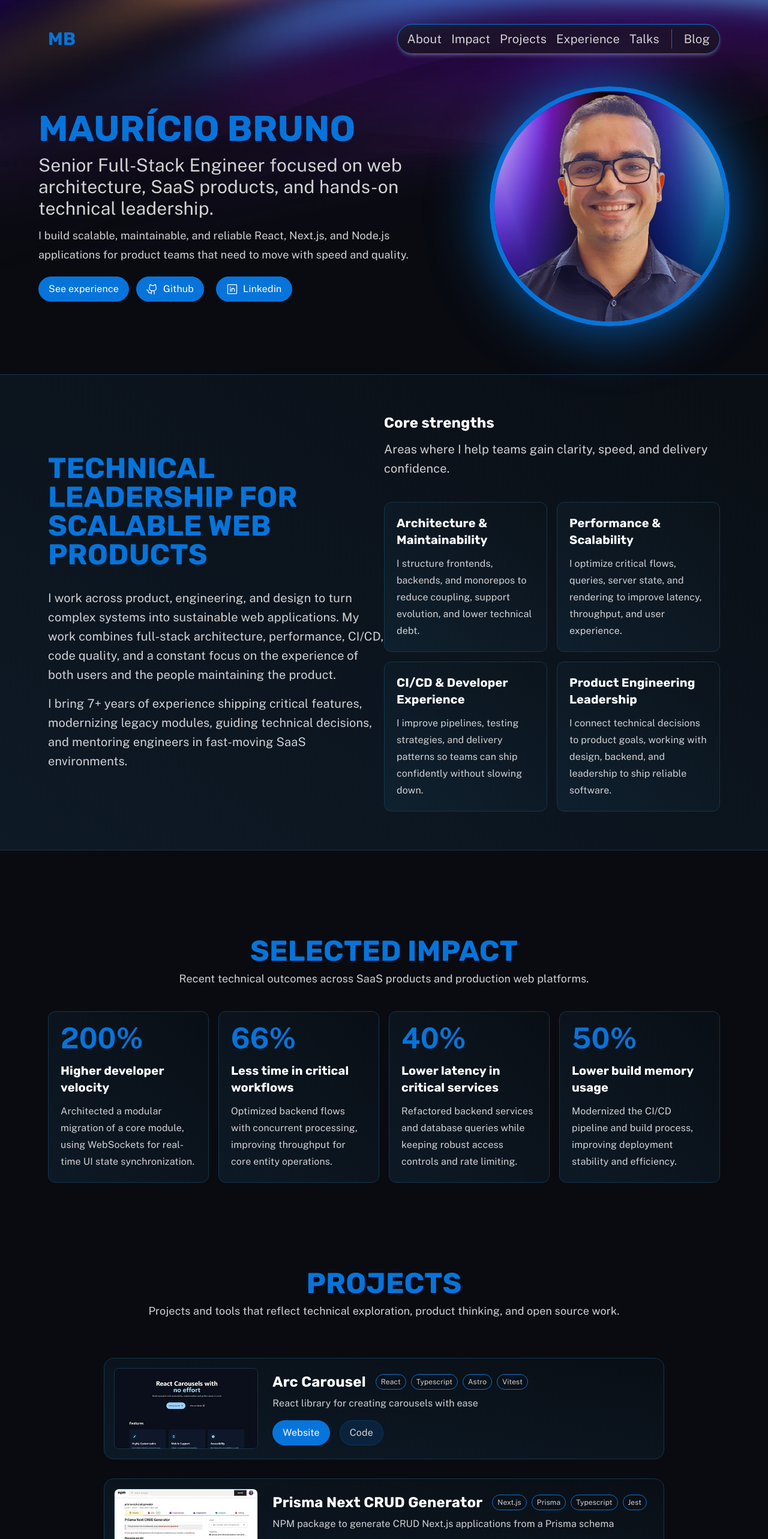
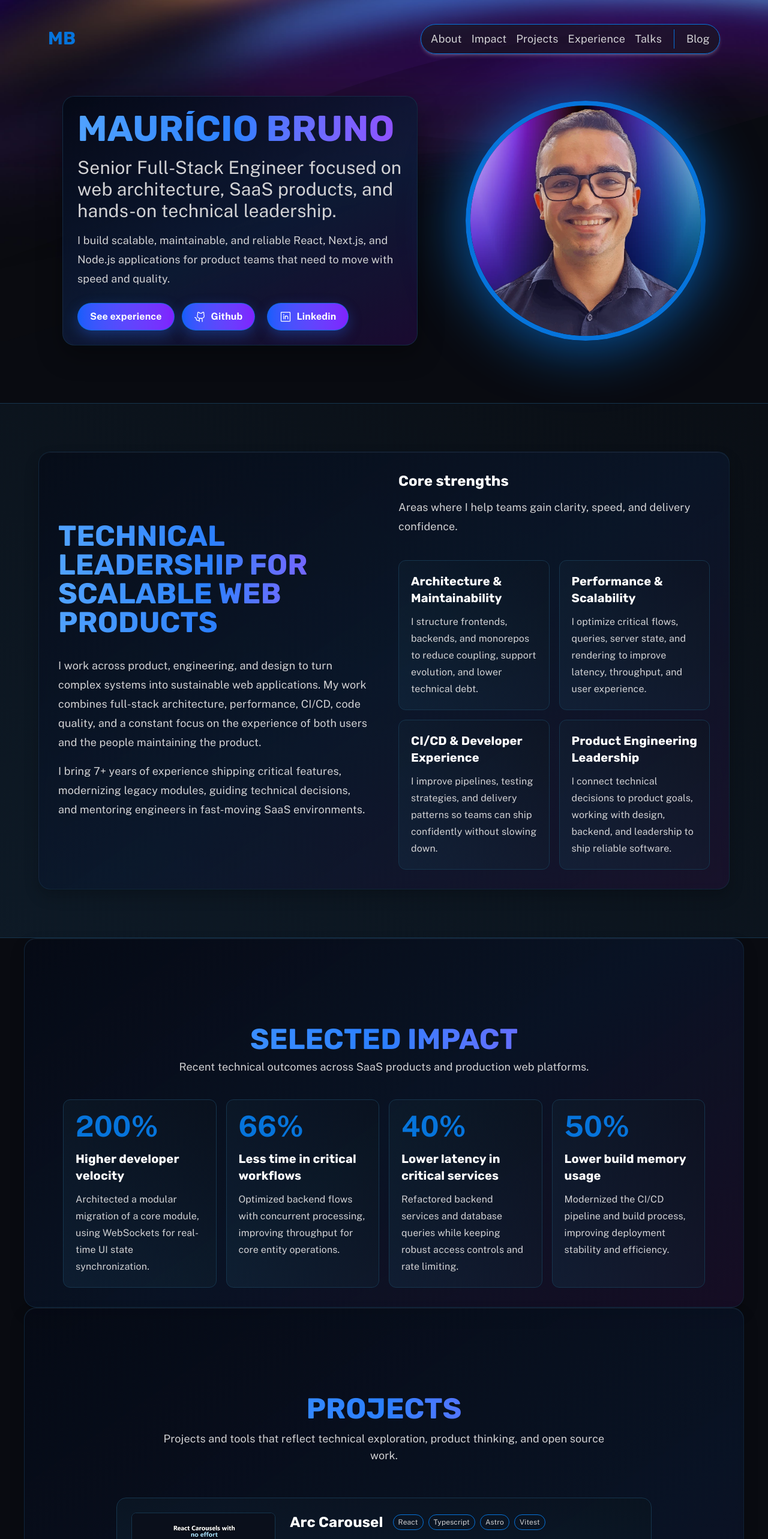
Before and after one commit to MBrunoS/portfolio, a Next.js app: page /blog in a window 1280 px wide. Shown: the top 2566 px of the page at 60% size. Built offline with nearby package versions, Linux system fonts and the light colour scheme.

Commit message:
Aplica redesign visual marcante com estética glass azul/roxo

```diff
--- a/src/app/[locale]/page.tsx
+++ b/src/app/[locale]/page.tsx
@@ -33,7 +33,7 @@ export default async function Home({ params }: Params) {
     <div className="backgrounds">
       <Section id="/" variant="hero">
         <div
-          className="flex flex-col items-center gap-3 text-center md:items-start md:text-start"
+          className="hero-panel flex flex-col items-center gap-4 text-center md:items-start md:text-start"
           data-aos="fade-right"
           data-aos-duration="200"
         >
@@ -56,7 +56,7 @@ export default async function Home({ params }: Params) {
 
       <Section id="about" variant="featured">
         <div
-          className="grid items-center lg:grid-cols-2 gap-y-8"
+          className="section-panel grid items-center gap-y-10 lg:grid-cols-2 lg:gap-x-12"
           data-aos="fade-up"
           data-aos-offset="200"
         >
@@ -78,7 +78,7 @@ export default async function Home({ params }: Params) {
 
       <Section
         id="impact"
-        className="md:pt-28 lg:pt-36"
+        className="section-panel md:pt-28 lg:pt-36"
         data-aos="fade-up"
         data-aos-offset="300"
       >
@@ -91,12 +91,12 @@ export default async function Home({ params }: Params) {
 
       <Section
         id="projects"
-        className="md:pt-28 lg:pt-36"
+        className="section-panel md:pt-28 lg:pt-36"
         data-aos="fade-up"
         data-aos-offset="300"
       >
         <Heading as="h2">{t.projects.title}</Heading>
-        <p className="mt-2 text-lg text-secondary-color">
+        <p className="mx-auto mt-3 max-w-3xl text-lg text-secondary-color">
           {t.projects.subtitle}
         </p>
         <Projects
@@ -148,9 +148,9 @@ export default async function Home({ params }: Params) {
         />
       </Section>
 
-      <Section id="experience" data-aos="fade-up" className="md:pt-28 lg:pt-36">
+      <Section id="experience" data-aos="fade-up" className="section-panel md:pt-28 lg:pt-36">
         <Heading as="h2">{t.experience.title}</Heading>
-        <p className="mt-2 mb-12 text-lg text-secondary-color">
+        <p className="mx-auto mb-12 mt-3 max-w-3xl text-lg text-secondary-color">
           {t.experience.subtitle}
         </p>
 
@@ -159,7 +159,7 @@ export default async function Home({ params }: Params) {
 
       <Section
         id="talks"
-        className="lg:pt-32"
+        className="section-panel lg:pt-32"
         data-aos="fade-up"
         data-aos-offset="300"
       >
--- a/src/components/Button/index.tsx
+++ b/src/components/Button/index.tsx
@@ -16,9 +16,10 @@ export function Button({
   if (variant === "primary") {
     return (
       <button
-        className={`inline-flex items-center bg-primary-color border border-primary-color
-                rounded-full px-4 py-2  text-white hover:shadow-button cursor-pointer
-                transition duration-300 ${className}`}
+        className={`inline-flex items-center rounded-full border border-primary-color/80
+                bg-linear-to-r from-blue-600 to-violet-600 px-5 py-2.5 font-semibold text-white
+                shadow-[0_8px_22px_rgba(37,99,235,0.35)] cursor-pointer
+                transition duration-300 hover:-translate-y-0.5 hover:brightness-110 ${className}`}
       >
         {icon && <span className="mr-2">{icon}</span>}
         {children}
@@ -27,9 +28,9 @@ export function Button({
   } else if (variant === "secondary") {
     return (
       <button
-        className={`inline-flex items-center bg-primary-color/15 border border-primary-color/25
-                rounded-full px-4 py-2  text-white/80 transition duration-300 cursor-pointer
-                hover:shadow-button hover:bg-primary-color/35 hover:border-primary-color/50
+        className={`inline-flex items-center rounded-full border border-primary-color/30 bg-primary-color/10
+                px-5 py-2.5 text-white/85 transition duration-300 cursor-pointer
+                hover:-translate-y-0.5 hover:shadow-button hover:bg-primary-color/30 hover:border-primary-color/60
                 hover:text-white/90 ${className}`}
       >
         {icon && <span className="mr-2">{icon}</span>}
--- a/src/components/Cards/Wide.tsx
+++ b/src/components/Cards/Wide.tsx
@@ -30,7 +30,7 @@ export function WideCard({
 
   return (
     <div className="w-full lg:w-5/6" {...props}>
-      <div className="flex flex-col items-center flex-grow p-3 pb-6 border border-solid md:p-4 bg-card-gradient border-highlight-color rounded-2xl border-1 text-secondary-color md:text-left gap-x-6 md:flex-row">
+      <div className="group flex flex-col items-center gap-5 rounded-2xl border border-solid border-highlight-color bg-card-gradient p-4 pb-6 text-secondary-color transition duration-300 hover:-translate-y-0.5 hover:border-primary-color/50 hover:shadow-button md:flex-row md:items-stretch md:gap-6 md:p-5 md:text-left lg:p-6">
         {renderComponent != undefined ? (
           renderComponent({
             className: baseImgProps.className,
@@ -50,7 +50,7 @@ export function WideCard({
           />
         )}
 
-        <div className="max-sm:mt-2">{children}</div>
+        <div className="w-full max-sm:mt-2">{children}</div>
       </div>
     </div>
   );
--- a/src/components/Heading/index.tsx
+++ b/src/components/Heading/index.tsx
@@ -18,7 +18,7 @@ export function Heading({
     return (
       <h1
         className={twMerge(
-          "text-primary-color uppercase text-4xl lg:text-6xl font-bold",
+          "bg-linear-to-r from-blue-400 via-blue-500 to-violet-500 bg-clip-text text-4xl font-extrabold uppercase text-transparent lg:text-6xl",
           className
         )}
       >
@@ -29,7 +29,7 @@ export function Heading({
   return (
     <Tag
       className={twMerge(
-        "text-primary-color uppercase text-4xl lg:text-5xl font-bold",
+        "bg-linear-to-r from-blue-400 via-blue-500 to-violet-500 bg-clip-text text-4xl font-extrabold uppercase text-transparent lg:text-5xl",
         className
       )}
     >
--- a/src/components/Projects/index.tsx
+++ b/src/components/Projects/index.tsx
@@ -22,15 +22,15 @@ type ProjectsProps = {
 
 export function Projects({ list, labels }: ProjectsProps) {
   return (
-    <div className="flex flex-col items-center justify-around gap-4 mt-8 md:mt-16 md:gap-8">
+    <div className="mt-10 flex flex-col items-center justify-around gap-6 md:mt-14 md:gap-8">
       {list.map((project) => (
         <WideCard
           img={{ src: project.imgSrc, alt: project.title }}
           key={project.title}
           data-aos="fade-up"
         >
-          <div className="flex flex-col items-center md:items-start lg:items-center gap-y-2 gap-x-4 lg:flex-row">
-            <h3 className="mt-2 text-2xl font-bold text-white md:mt-0">
+          <div className="flex flex-col items-center gap-x-4 gap-y-3 md:items-start lg:flex-row lg:items-center">
+            <h3 className="text-2xl font-bold text-white">
               {project.title}
             </h3>
 
@@ -46,7 +46,7 @@ export function Projects({ list, labels }: ProjectsProps) {
             </div>
           </div>
 
-          <p className="px-2 mt-2 mb-4 text-base md:px-0">
+          <p className="mb-5 mt-2 text-base/7 text-secondary-color md:mb-6 md:px-0">
             {project.description}
           </p>
 
--- a/src/components/Section/index.tsx
+++ b/src/components/Section/index.tsx
@@ -11,10 +11,11 @@ export function Section({
   ...props
 }: SectionProps) {
   const classNames = {
-    hero: "relative flex flex-col-reverse items-center justify-center gap-10 px-6 pb-20 md:flex-row pt-36 md:px-16 md:gap-20",
+    hero: "relative mx-auto flex w-full max-w-[1200px] flex-col-reverse items-center justify-center gap-10 px-6 pb-20 pt-32 sm:gap-12 md:flex-row md:px-10 md:pb-24 md:pt-40 lg:gap-20 lg:px-16",
     featured:
-      "px-4 py-16 border-solid sm:px-6 md:px-20 bg-card-gradient border-y border-highlight-color",
-    simple: "text-center pt-16 px-4 sm:px-6 md:px-20 max-w-[1400px] mx-auto",
+      "mx-auto w-full border-y border-solid border-highlight-color bg-card-gradient px-4 py-16 sm:px-6 md:px-10 md:py-20 lg:px-16",
+    simple:
+      "mx-auto w-full max-w-[1200px] px-4 pt-20 text-center sm:px-6 md:px-10 md:pt-24 lg:px-16 lg:pt-28",
   };
 
   return (
--- a/src/styles/globals.css
+++ b/src/styles/globals.css
@@ -40,7 +40,7 @@
   p,
   li,
   pre {
-    @apply text-base/7 md:text-lg/7 lg:text-xl/8;
+    @apply text-base/7 md:text-lg/8;
   }
 
   @media (min-width: 50em) {
@@ -53,7 +53,7 @@
   }
 
   .backgrounds {
-    /* min-height: 100%; */
+    min-height: 100%;
     isolation: isolate;
     background:
       /*footer*/
@@ -65,4 +65,37 @@
       /*center */ var(--bg-image-subtle) center/var(--bg-gradient-size)
         no-repeat;
   }
+
+  .hero-panel {
+    position: relative;
+    padding: 1.5rem;
+    border-radius: 1.25rem;
+    border: 1px solid rgb(var(--highlight-color) / 0.7);
+    background: linear-gradient(
+      155deg,
+      rgb(3 8 20 / 0.85) 0%,
+      rgb(14 31 64 / 0.72) 55%,
+      rgb(41 11 74 / 0.55) 100%
+    );
+    backdrop-filter: blur(8px);
+    box-shadow: 0 16px 40px rgb(0 0 0 / 0.35);
+  }
+
+  .section-panel {
+    border: 1px solid rgb(var(--highlight-color) / 0.55);
+    border-radius: 1.25rem;
+    background: linear-gradient(
+      145deg,
+      rgb(5 10 23 / 0.7) 0%,
+      rgb(10 25 50 / 0.58) 52%,
+      rgb(37 16 57 / 0.48) 100%
+    );
+    backdrop-filter: blur(6px);
+    box-shadow: inset 0 1px 0 rgb(255 255 255 / 0.05), 0 12px 24px rgb(0 0 0 / 0.2);
+    padding: clamp(1.2rem, 2.5vw, 2.4rem);
+  }
+
+  section {
+    scroll-margin-top: 5.5rem;
+  }
 }
```
